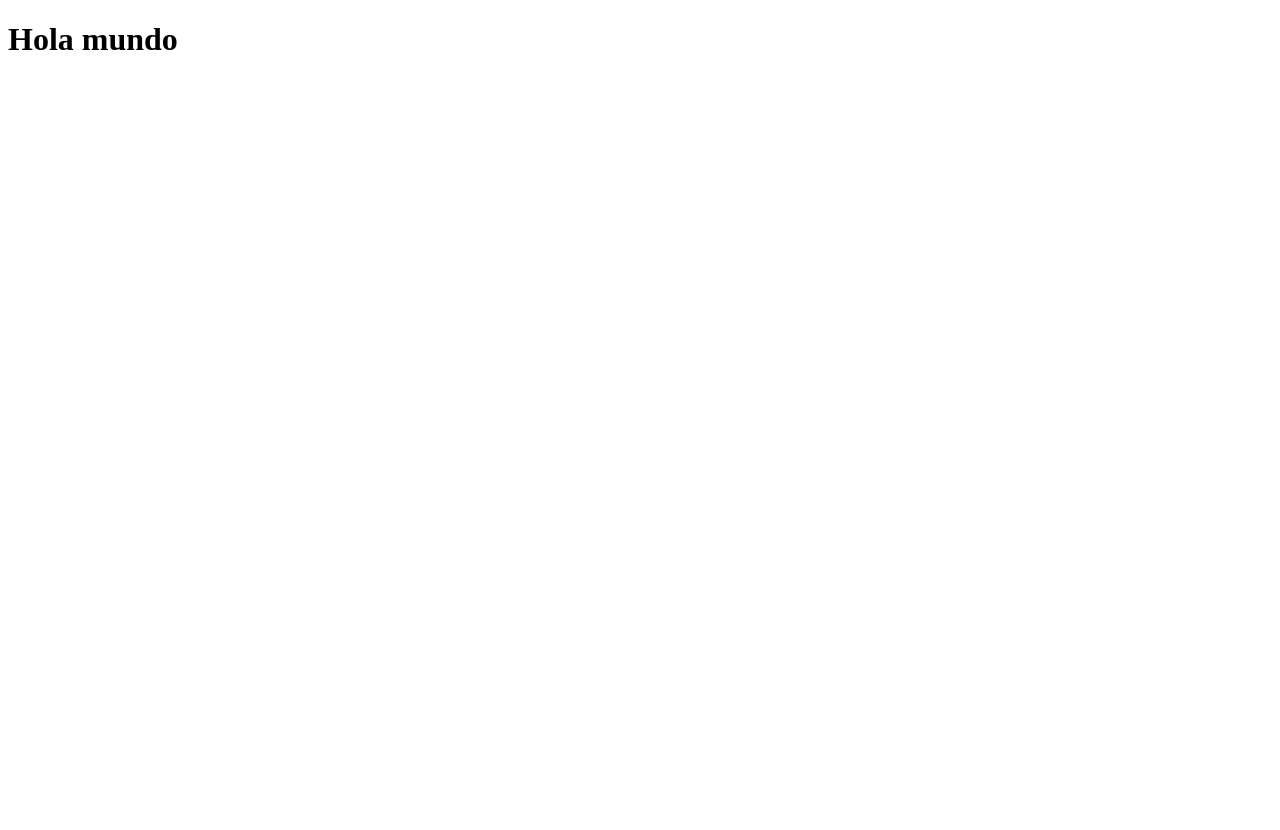
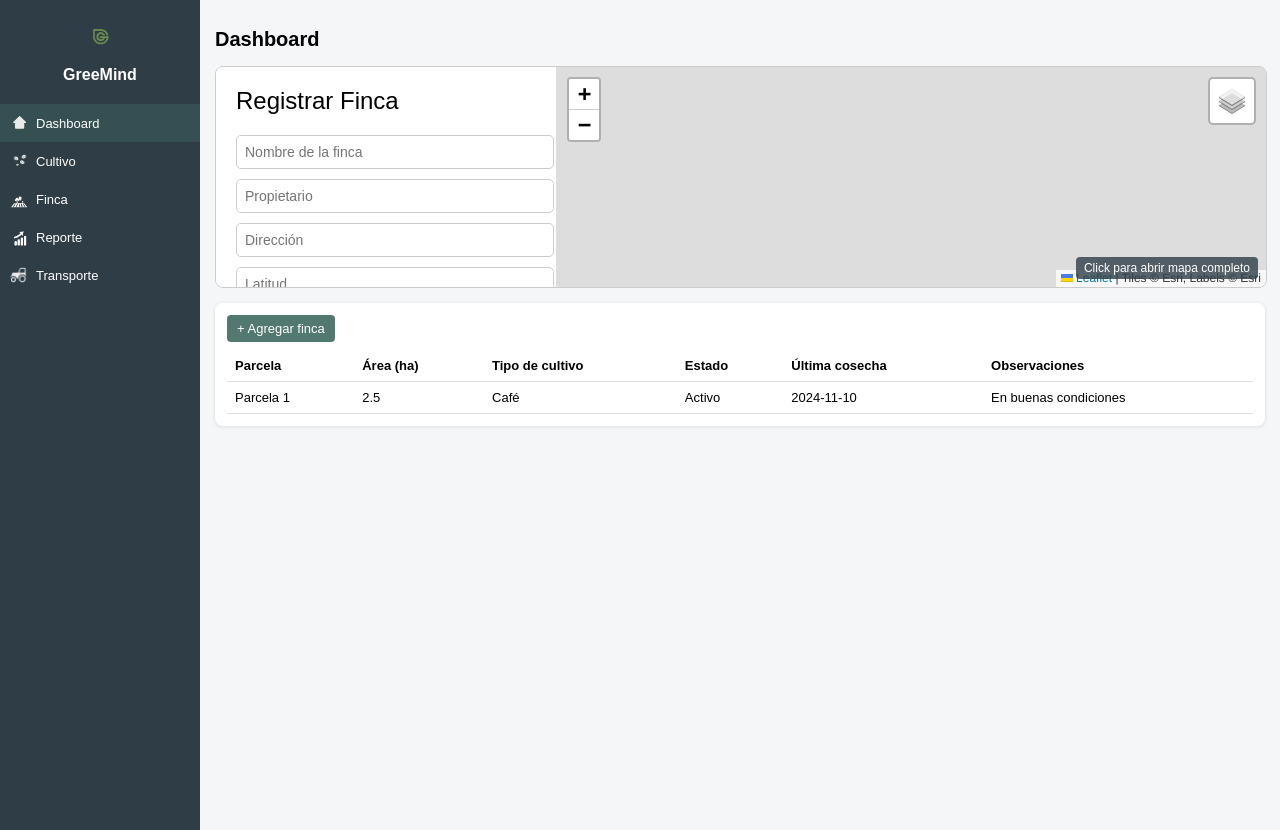
Before and after one commit to Guillermo-Gonzalez-cd/greemind.basic, a plain HTML site: page dashboard.html in a window 1280 px wide. Before the commit the page ends 800 px from the top, so only its background shows below. Drawn offline with nearby package versions, Linux system fonts and the light colour scheme; no server answers.

Commit message:
El dashboard de greemind (no funciona el mapa)

```diff
--- a/css/dashboard.css
+++ b/css/dashboard.css
@@ -1,16 +1,130 @@
-/* Reset básico */
-* {
-    margin: 0;
-    padding: 0;
-    box-sizing: border-box;
-    font-family: "Arial", sans-serif;
+body {
+  margin: 0;
+  font-family: Arial, sans-serif;
+  display: flex;
+  background: #f4f6f8;
+  font-size: 14px; /* 👈 reduce tamaño global */
 }
 
-/* Fondo general */
-body {
-    display: flex;
-    justify-content: center;
-    align-items: center;
-    height: 100vh;
-    background-color: #1a1a1a;
+/* -------- SIDEBAR -------- */
+.sidebar {
+  width: 200px; /* 👈 menos ancho */
+  background: #2f3e46;
+  color: white;
+  min-height: 100vh;
+  padding: 15px 0;
 }
+
+.sidebar .logo {
+  text-align: center;
+  margin-bottom: 20px;
+}
+
+.sidebar .logo img {
+  width: 40px; /* 👈 más pequeño */
+}
+
+.sidebar .logo h2 {
+  font-size: 16px;
+  margin: 8px 0 0;
+}
+
+.sidebar ul {
+  list-style: none;
+  padding: 0;
+  margin: 0;
+}
+
+.sidebar ul li {
+  padding: 10px; /* 👈 más compacto */
+  cursor: pointer;
+  display: flex;
+  align-items: center;
+  gap: 8px;
+  font-size: 13px;
+}
+
+.sidebar ul li img {
+  width: 18px; /* 👈 íconos más chicos */
+  height: 18px;
+}
+
+.sidebar ul li.active, .sidebar ul li:hover {
+  background: #354f52;
+}
+
+/* -------- MAIN -------- */
+.main {
+  flex: 1;
+  padding: 15px;
+}
+
+.main h1 {
+  font-size: 20px;
+  margin-bottom: 15px;
+}
+
+/* -------- MAPA PREVIEW -------- */
+.map-preview {
+  position: relative;
+  width: 100%;
+  height: 220px; /* 👈 más pequeño */
+  border: 1px solid #ccc;
+  margin-bottom: 15px;
+  overflow: hidden;
+  border-radius: 8px;
+  cursor: pointer;
+}
+
+.map-iframe {
+  width: 100%;
+  height: 100%;
+  border: none;
+  pointer-events: none;
+}
+
+.map-preview .overlay {
+  position: absolute;
+  bottom: 8px;
+  right: 8px;
+  background: rgba(47, 62, 70, 0.8);
+  color: white;
+  padding: 4px 8px;
+  border-radius: 4px;
+  font-size: 12px;
+}
+
+/* -------- TABLA -------- */
+.table-container {
+  background: white;
+  padding: 12px;
+  border-radius: 8px;
+  box-shadow: 0 1px 4px rgba(0,0,0,0.1);
+}
+
+.table-container .btn {
+  background: #52796f;
+  color: white;
+  padding: 6px 10px; /* 👈 botón más chico */
+  margin-bottom: 8px;
+  border: none;
+  border-radius: 4px;
+  font-size: 13px;
+  cursor: pointer;
+}
+
+.table-container .btn:hover {
+  background: #354f52;
+}
+
+table {
+  width: 100%;
+  border-collapse: collapse;
+  text-align: left;
+  font-size: 13px; /* 👈 letras más pequeñas */
+}
+
+th, td {
+  padding: 8px;
+  border-bottom: 1px solid #ddd;
+}
--- a/dashboard.html
+++ b/dashboard.html
@@ -1,16 +1,61 @@
 <!DOCTYPE html>
 <html lang="es">
 <head>
-    <meta charset="UTF-8">
-    <meta name="viewport" content="width=device-width, initial-scale=1.0">
+  <meta charset="UTF-8">
+  <title>Dashboard - GreenMind</title>
+  <link rel="stylesheet" href="css/dashboard.css">
+  <script defer src="script.js"></script>
 </head>
 <body>
-    <!-- Panel superior -->
-    <div class="top-container-background">
-        <!-- El fondo del panel superior -->
-        <div>
-            <h1>Hola mundo</h1>
-        </div>
+  <div class="sidebar">
+    <div class="logo">
+      <img src="img/logo.png" alt="Logo GreenMind">
+      <h2>GreeMind</h2>
     </div>
+    <ul>
+      <li class="active"><img src="img/icons/dashboard.png" alt=""> Dashboard</li>
+      <li><img src="img/icons/cultivo.png" alt=""> Cultivo</li>
+      <li><img src="img/icons/finca.png" alt=""> Finca</li>
+      <li><img src="img/icons/reporte.png" alt=""> Reporte</li>
+      <li><img src="img/icons/transporte.png" alt=""> Transporte</li>
+    </ul>
+  </div>
+
+  <div class="main">
+    <h1>Dashboard</h1>
+
+    <!-- PREVIEW del mapa -->
+    <div class="map-preview" onclick="openFullMap()">
+      <iframe src="maps.html" title="Mapa" class="map-iframe"></iframe>
+      <div class="overlay">Click para abrir mapa completo</div>
+    </div>
+
+    <!-- TABLA -->
+    <div class="table-container">
+      <button class="btn">+ Agregar finca</button>
+      <table>
+        <thead>
+          <tr>
+            <th>Parcela</th>
+            <th>Área (ha)</th>
+            <th>Tipo de cultivo</th>
+            <th>Estado</th>
+            <th>Última cosecha</th>
+            <th>Observaciones</th>
+          </tr>
+        </thead>
+        <tbody>
+          <tr>
+            <td>Parcela 1</td>
+            <td>2.5</td>
+            <td>Café</td>
+            <td>Activo</td>
+            <td>2024-11-10</td>
+            <td>En buenas condiciones</td>
+          </tr>
+        </tbody>
+      </table>
+    </div>
+  </div>
 </body>
 </html>
```
Also changed, not shown: cultivo.html (added), finca.html (added), img/icons/ajustes.png (added), img/icons/cultivo.png (added), img/icons/dashboard.png (added), img/icons/finca.png (added), img/icons/flechita.png (added), img/icons/reporte.png (added), img/icons/transporte.png (added), img/icons/usuario.png (added), img/logo.png (added), reporte.html (added), transporte.html (added), 1 other file.
